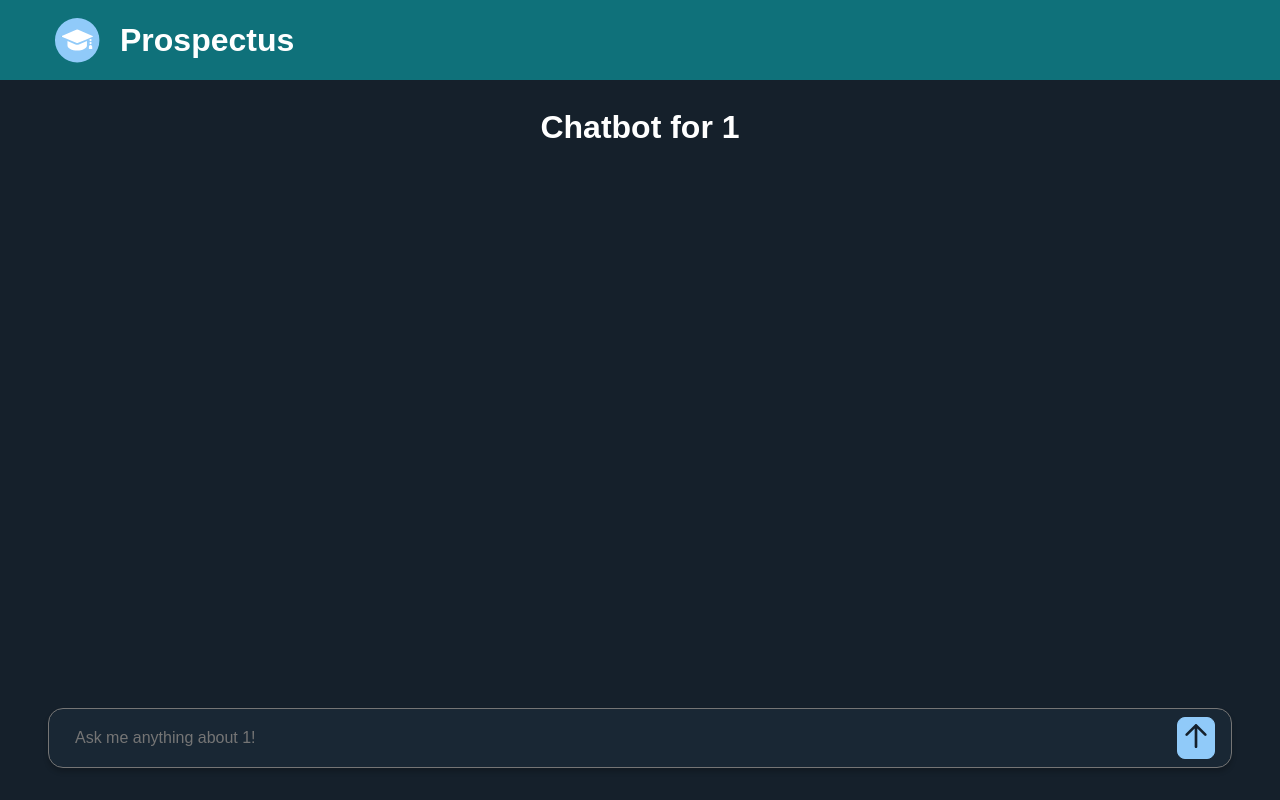
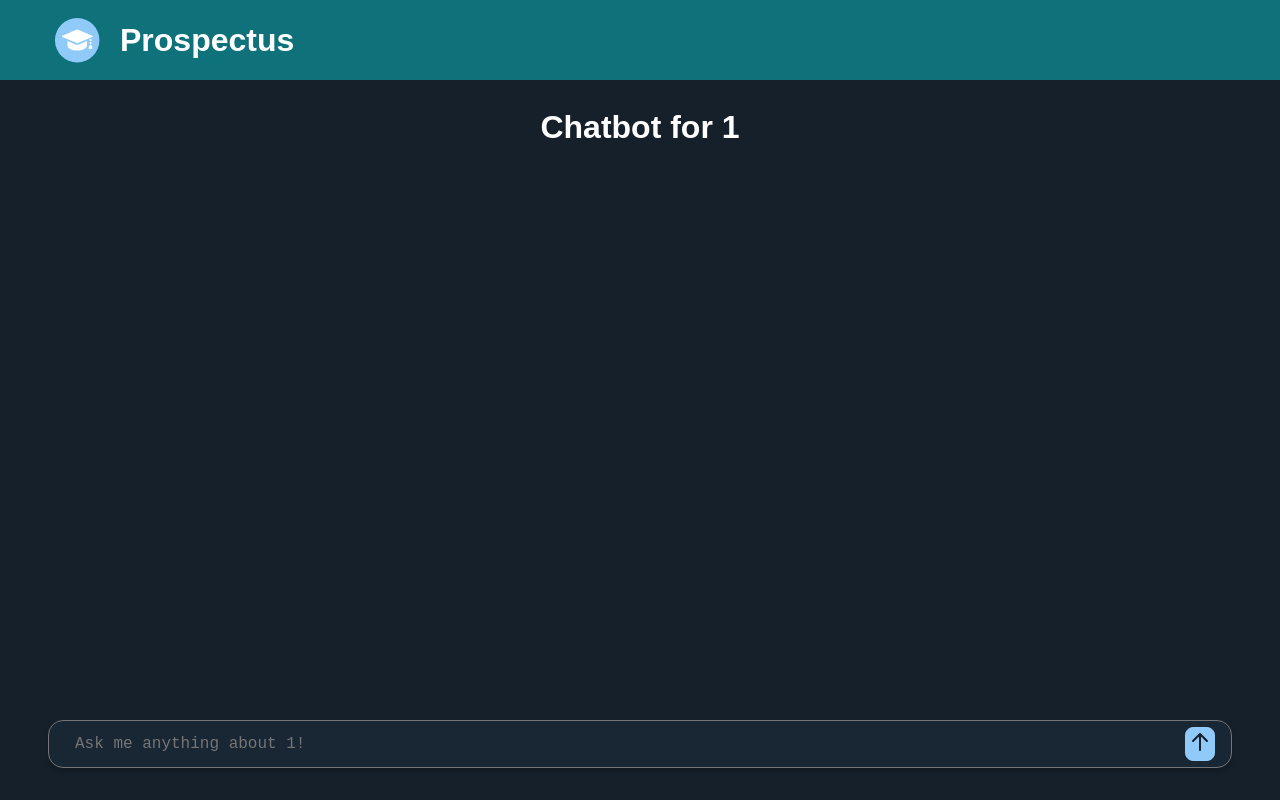
Before and after one commit to HoyaHacks2024-Team/frontend, a React (Create React App) app: page /chatbot/1 in a window 1280 px wide. Built offline with nearby package versions, Linux system fonts and the light colour scheme.

Commit message:
Update styling for textarea and input fields

```diff
--- a/src/App.css
+++ b/src/App.css
@@ -141,12 +141,16 @@ button:hover {
 	right: 0;
 }
 
+textarea:focus {
+	outline: none;
+}
+
 .bot-input {
 	flex: 1 1;
 	display: flex;
 	align-items: center;
 	gap: 1rem;
-	padding: 0 1rem;
+	padding: 0.25rem 1rem;
 	background-color: #192734;
 	box-shadow: 0px 4px 5px rgba(0, 0, 0, 0.2);
 	border-radius: 0.9375rem;
@@ -155,21 +159,34 @@ button:hover {
 	margin: 2rem 3rem;
 	margin-top: 0;
 	border: 1px solid rgb(117, 117, 117);
+	padding-right: 0.1rem;
 }
 
-.bot-input input {
-	border: none;
+textarea {
+	resize: none;
+	overflow-y: auto;
+	padding: 10px;
+	size: "16px";
+	width: "calc(100% - 60px)";
+	border: "1px solid #ccc";
+	line-height: "1";
+	box-sizing: border-box;
+}
+
+textarea {
+	/* border: none; */
 	background-color: transparent;
 	border: hsl(0, 0%, 18.82%);
-	color: var(--search-input-color);
-	font-size: 1rem;
-	font-weight: 500;
-	padding: 0.5rem;
-	flex: 1 1;
-	width: 100%;
-	padding: 10px;
-	margin: 10px 0;
-	box-sizing: border-box;
+	color: #dddddd;
+
+	/* font-size: 1rem;
+	font-weight: 500; */
+	/* padding: 0.5rem; */
+	/* flex: 1 1;
+	width: 100%; */
+	/* padding: 10px; */
+	/* margin: 10px 0; */
+	/* box-sizing: border-box; */
 }
 
 .bot-input button {
@@ -177,7 +194,7 @@ button:hover {
 }
 
 .bot-input img {
-	width: 2rem;
+	width: 1.5rem;
 	height: auto;
 }
 
--- a/src/Chatbot.js
+++ b/src/Chatbot.js
@@ -1,5 +1,5 @@
 // src/Chatbot.js
-import React, { useState } from "react";
+import React, { useState, useEffect, useRef } from "react";
 import { useParams } from "react-router-dom";
 import Up from "./up.svg";
 import User from "./user.svg";
@@ -8,6 +8,17 @@ const Chatbot = () => {
 	const { collegeId } = useParams();
 	const [messages, setMessages] = useState([]);
 	const [input, setInput] = useState("");
+	const textareaRef = useRef(null);
+	const maxHeight = 100; // Maximum height for the textarea
+
+	useEffect(() => {
+		const textarea = textareaRef.current;
+		if (textarea) {
+			textarea.style.height = "auto";
+			const newHeight = Math.min(textarea.scrollHeight, maxHeight);
+			textarea.style.height = `${newHeight}px`; // Set new height
+		}
+	}, [input]);
 
 	const handleInputChange = (event) => {
 		setInput(event.target.value);
@@ -15,9 +26,10 @@ const Chatbot = () => {
 
 	const handleSubmit = (event) => {
 		event.preventDefault();
-		setMessages([...messages, input]);
-		setInput("");
-		// Add more complex chatbot interaction logic here
+		if (input.trim()) {
+			setMessages([...messages, input]);
+			setInput("");
+		}
 	};
 
 	return (
@@ -37,11 +49,21 @@ const Chatbot = () => {
 			<form onSubmit={handleSubmit}>
 				<div className="block">
 					<div className="bot-input">
-						<input
-							type="text"
+						<textarea
+							ref={textareaRef}
 							placeholder={`Ask me anything about ${collegeId}!`}
 							value={input}
 							onChange={handleInputChange}
+							rows={1}
+							style={{
+								minHeight: "16px",
+								maxHeight: `${maxHeight}px`, // Set maxHeight for the textarea
+								resize: "none",
+								overflowY: "auto", // Show scrollbar when content exceeds maxHeight
+								padding: "10px",
+								fontSize: "16px",
+								width: "calc(100% - 60px)", // Adjust the width depending on your button size
+							}}
 						/>
 						<button type="submit">
 							<img src={Up} alt="Send" />
```
